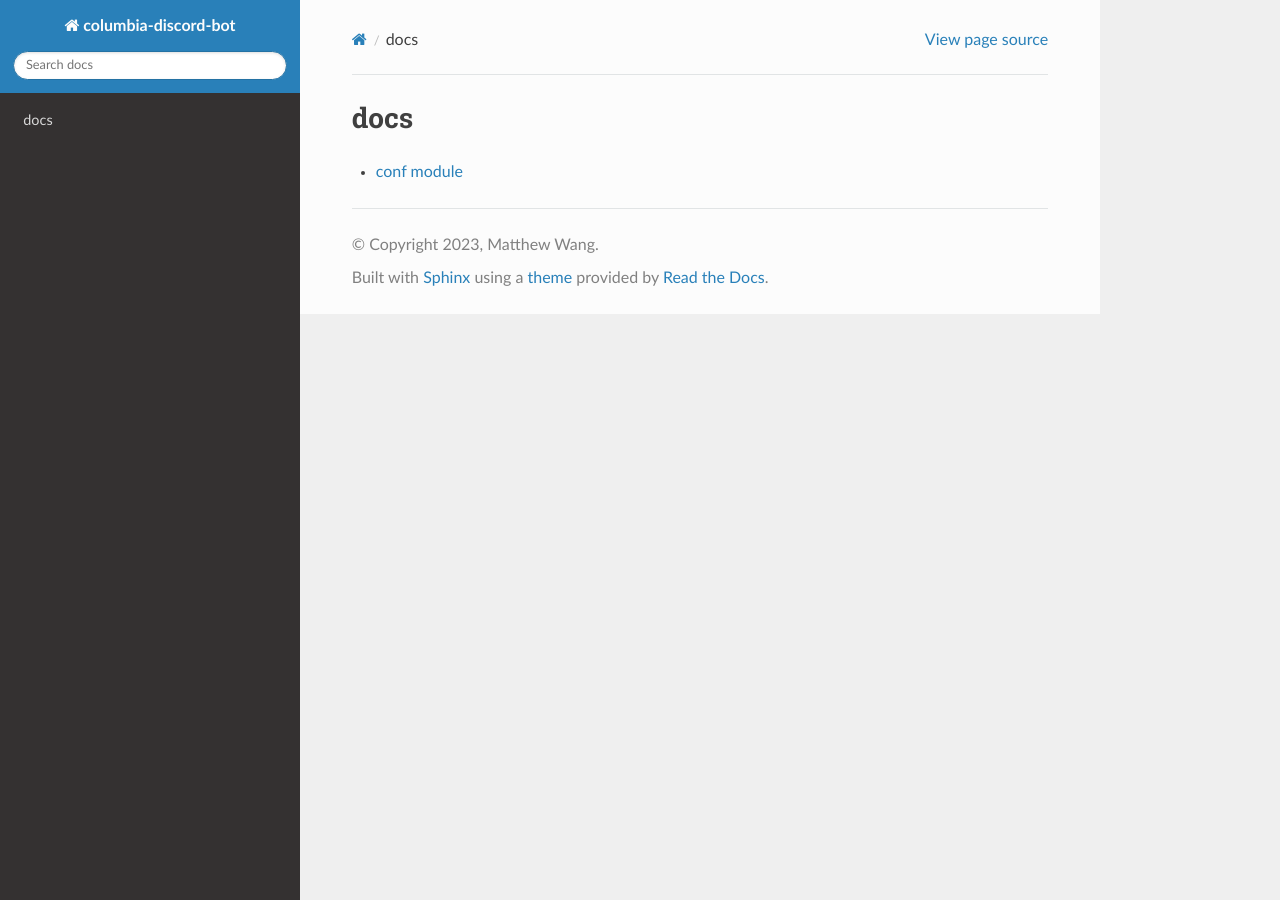
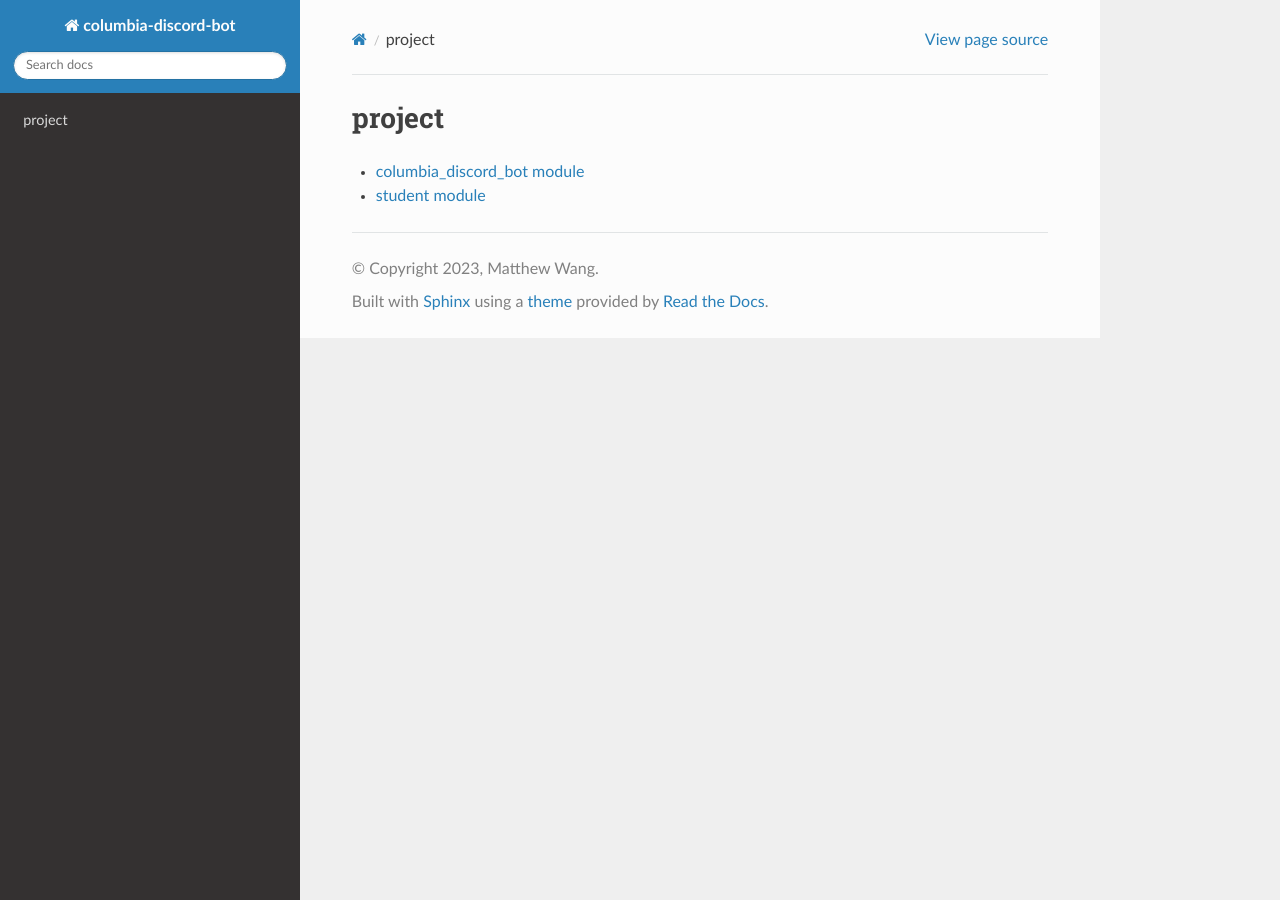
Before and after one commit to mw3071/columbia-discord-bot, a Sphinx documentation site: the page built from docs/source/modules.rst, in a window 1280 px wide. Built offline with Sphinx 7.4.7 and the Read the Docs theme 2.0.0, drawn with Linux system fonts in a browser that asks for light colours.

Commit message:
edited conf.py for autodocs

```diff
--- a/docs/conf.py
+++ b/docs/conf.py
@@ -14,13 +14,20 @@ release = '0.1.1'
 # -- General configuration ---------------------------------------------------
 # https://www.sphinx-doc.org/en/master/usage/configuration.html#general-configuration
 
-extensions = ['recommonmark', 'sphinxcontrib.napoleon']
+extensions = ['recommonmark', 'sphinx.ext.napoleon']
 source_suffix = ['.rst', '.md']
 
 templates_path = ['_templates']
 exclude_patterns = ['_build', 'Thumbs.db', '.DS_Store']
 
-
+import os
+import sys
+# sys.path.append(os.path.abspath('../..'))
+# sys.path.append(os.path.abspath('..'))
+# sys.path.insert(0, os.path.abspath('..'))
+sys.path.append(os.path.abspath(
+    os.path.join(__file__, "../../project")
+))
 
 # -- Options for HTML output -------------------------------------------------
 # https://www.sphinx-doc.org/en/master/usage/configuration.html#options-for-html-output
--- a/docs/source/modules.rst
+++ b/docs/source/modules.rst
@@ -1,7 +1,8 @@
-docs
-====
+project
+=======
 
 .. toctree::
    :maxdepth: 4
 
-   conf
+   columbia_discord_bot
+   student
--- a/docs/source/conf.rst
+++ b/docs/source/student.rst
@@ -1,7 +1,7 @@
-conf module
-===========
+student module
+==============
 
-.. automodule:: conf
+.. automodule:: student
    :members:
    :undoc-members:
    :show-inheritance:
```
Also changed, not shown: docs/source/columbia_discord_bot.rst (added, +7 -0 lines), 1 other file.
